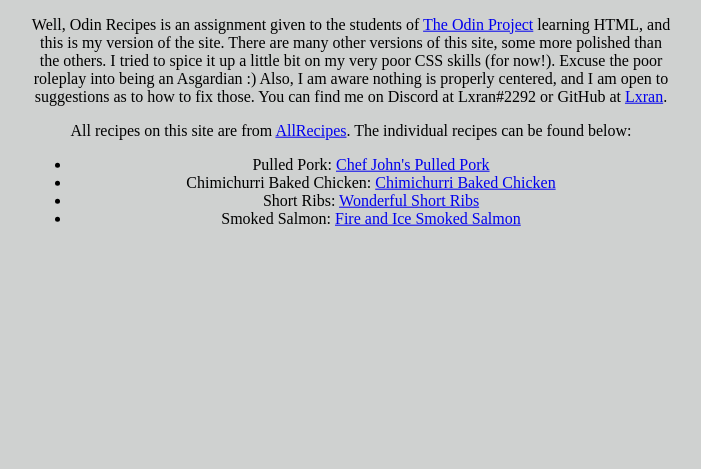
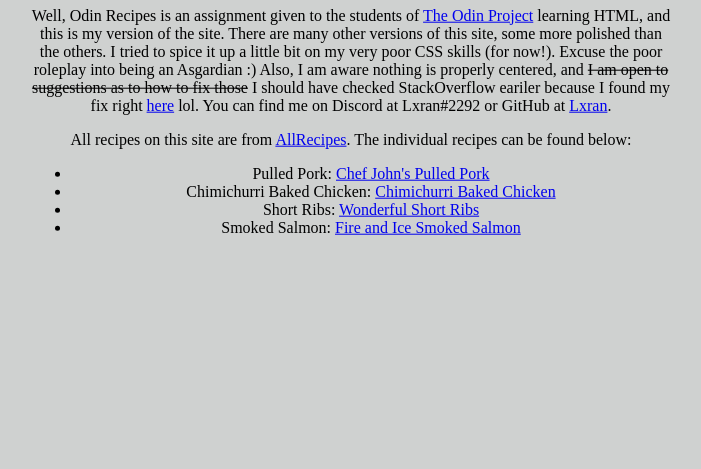
Before and after one commit to Lxran/odin-recipes, a plain HTML site: page about.html in a window 1280 px wide. Shown: the part 331-800 px from the top of the page, without its empty margins (289-990 px from the left). Drawn offline with Linux system fonts and the light colour scheme.

Commit message:
update about.html

```diff
--- a/about.html
+++ b/about.html
@@ -13,7 +13,7 @@
   <div class="splash">
     <h1 class="splash-header">About Odin Recipes</h1>
     <h3 class="tagline"><em>What's all this?</em></h3>
-    <p>Well, Odin Recipes is an assignment given to the students of <a href="https://theodinproject.com/">The Odin Project</a> learning HTML, and this is my version of the site. There are many other versions of this site, some more polished than the others. I tried to spice it up a little bit on my very poor CSS skills (for now!). Excuse the poor roleplay into being an Asgardian :) Also, I am aware nothing is properly centered, and I am open to suggestions as to how to fix those. You can find me on Discord at Lxran#2292 or GitHub at <a href="https://github.com/Lxran/">Lxran</a>.</p>
+    <p>Well, Odin Recipes is an assignment given to the students of <a href="https://theodinproject.com/">The Odin Project</a> learning HTML, and this is my version of the site. There are many other versions of this site, some more polished than the others. I tried to spice it up a little bit on my very poor CSS skills (for now!). Excuse the poor roleplay into being an Asgardian :) Also, I am aware nothing is properly centered, and <strike>I am open to suggestions as to how to fix those</strike> I should have checked StackOverflow eariler because I found my fix right <a href="https://stackoverflow.com/questions/55369205/centering-an-li-element-without-taking-bullet-point-into-account">here</a> lol. You can find me on Discord at Lxran#2292 or GitHub at <a href="https://github.com/Lxran/">Lxran</a>.</p>
     <p>All recipes on this site are from <a href="https://allrecipes.com/">AllRecipes</a>. The individual recipes can be found below:</p>
     <ul>
       <li>Pulled Pork: <a href="https://www.allrecipes.com/recipe/235566/chef-johns-pulled-pork-bbq/">Chef John's Pulled Pork</a></li>
```
